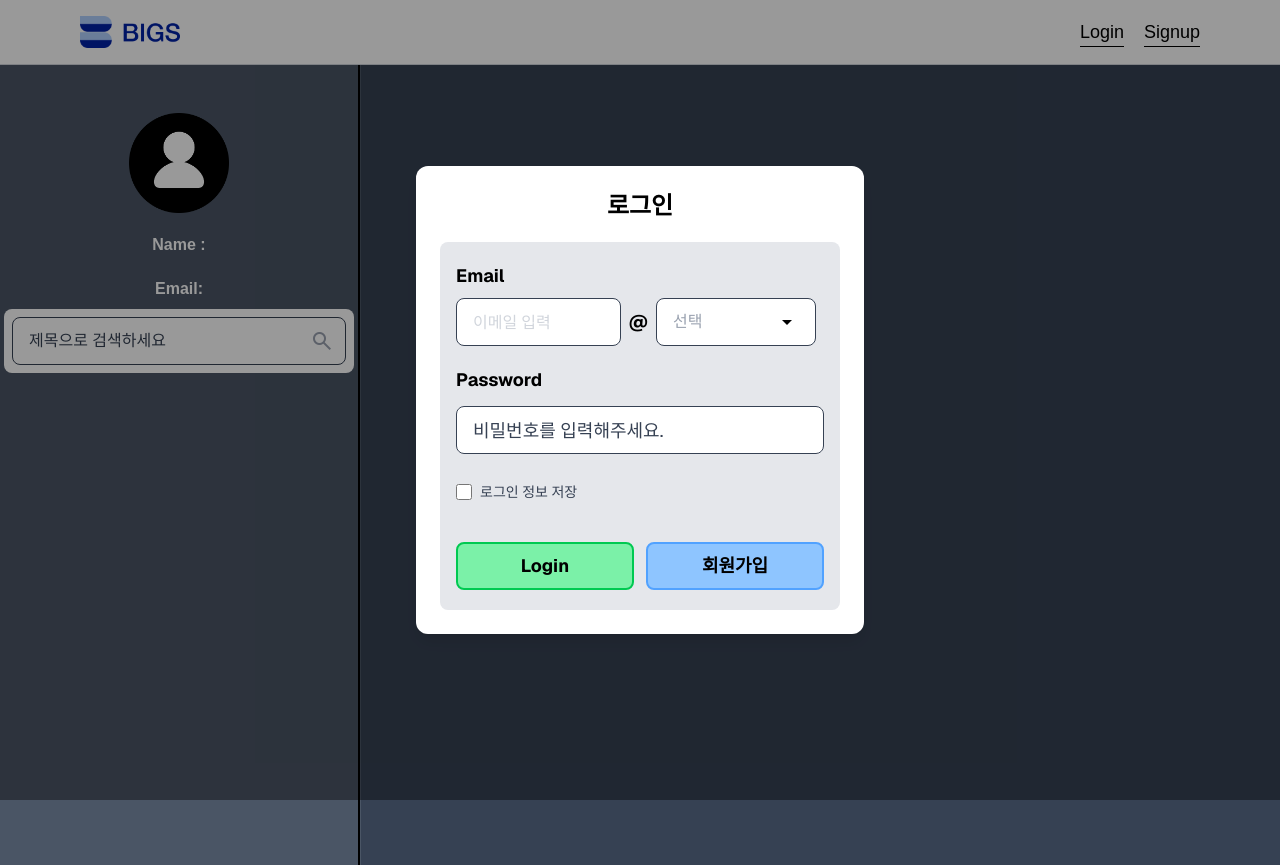
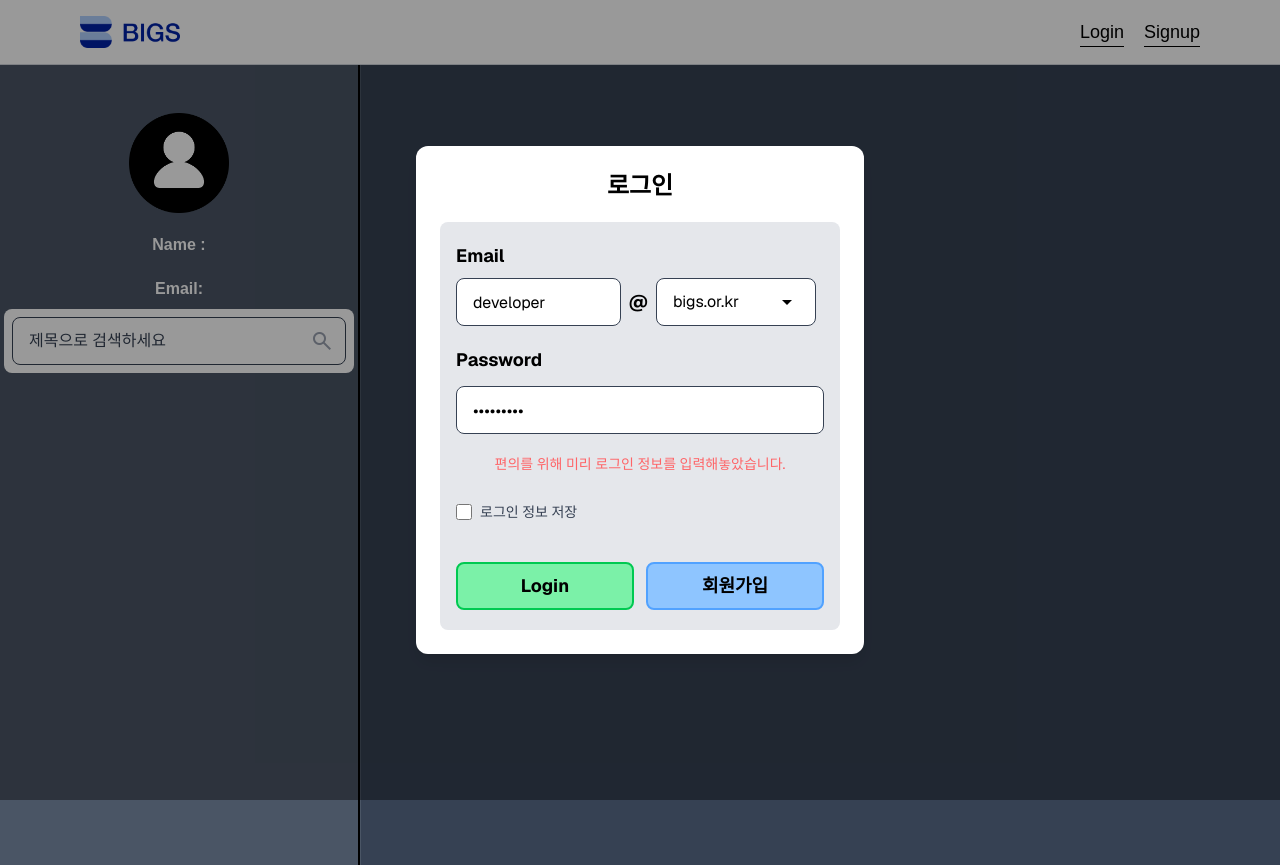
Before and after one commit to Hong-min1010/front-mission, a Next.js app: page / in a window 1280 px wide. Built offline with nearby package versions, Linux system fonts and the light colour scheme.

Commit message:
fix: default 로그인 정보 초기값 세팅

```diff
--- a/src/app/components/EmailInput.tsx
+++ b/src/app/components/EmailInput.tsx
@@ -90,6 +90,9 @@ const EmailInputBox: React.FC<EmailInputBoxProps> = ({
         onChange={handleLocalChange}
         placeholder="이메일 입력"
         disabled={disabled}
+        onKeyDown={(e) => {
+          if (e.key === 'Enter' && onButtonClick) onButtonClick();
+        }}
         className={`h-[48px] w-full px-4 border border-gray-700 rounded-lg text-base bg-white
           placeholder:text-gray-300 focus:outline-none focus:ring-2 focus:ring-gray-200 transition text-black
           ${msgType === "error" ? "border-red-500" : ""}`}
--- a/src/app/components/LoginModal.tsx
+++ b/src/app/components/LoginModal.tsx
@@ -32,14 +32,14 @@ const LoginModal: React.FC<LoginModalProps> = ({isOpen, onClose, onLoginSuccess,
 
   useEffect(() => {
     if (!isOpen) return;
-    setLocal("");
-    setDomain("선택");
+    setLocal("developer");
+    setDomain("bigs.or.kr");
     setDropdownOpen(false);
     setIsCustomDomain(false);
     setCustomDomain("");
     setEmailError(null);
     setPwError("");
-    setPassword("");
+    setPassword("123qwe!@#");
     setTouched(false);
     setRememberLogin(false);
   }, [isOpen]);
@@ -68,7 +68,7 @@ const LoginModal: React.FC<LoginModalProps> = ({isOpen, onClose, onLoginSuccess,
 
   const handleLogin = async () => {
     const effectiveDomain = isCustomDomain ? customDomain : domain;
-    const email = `${local}@${domain}`;
+    const email = `${local}@${effectiveDomain}`;
 
     if(!emailRegex.test(email)) {
       setEmailError("올바른 이메일 형식으로 입력해주세요.")
@@ -137,6 +137,7 @@ const LoginModal: React.FC<LoginModalProps> = ({isOpen, onClose, onLoginSuccess,
                   />
                   {pwError && <div className="text-red-500 text-sm mt-1">{pwError}</div>}
                 </div>
+                <span className="flex w-full justify-center text-sm text-red-400">편의를 위해 미리 로그인 정보를 입력해놓았습니다.</span>
                 <div className="flex items-center gap-2 mt-2">
                   <input
                     type="checkbox"
--- a/src/app/components/SearchBar.tsx
+++ b/src/app/components/SearchBar.tsx
@@ -2,6 +2,7 @@
 
 import CommonInputBox from "./CommonInputBox";
 
+// searchBar Type 지정
 interface SearchBarProps {
   value: string;
   onChange: (e: React.ChangeEvent<HTMLInputElement>) => void;
@@ -14,6 +15,7 @@ interface SearchBarProps {
   onKeyDown?: (e: React.KeyboardEvent<HTMLInputElement>) => void;
 };
 
+// SearchBar는 props를 받는 React의 함수형 컴포넌트임
 const SearchBar: React.FC<SearchBarProps> = ({
   value,
   onChange,
@@ -25,6 +27,8 @@ const SearchBar: React.FC<SearchBarProps> = ({
   onFocus,
   onKeyDown
 }) => {
+  // 사용자가 Enter를 쳤을 때 Enter 감지를 위한 React.keyBoardEvent<HTMLInputElement>
+  // -> input요소에서 Enter가 이루어졌을 때 실행
   const handleKeyDown = (e: React.KeyboardEvent<HTMLInputElement>) => {
     if (e.key === "Enter") onSubmit?.();
     onKeyDown?.(e);
--- a/src/app/components/Sidebar.tsx
+++ b/src/app/components/Sidebar.tsx
@@ -5,8 +5,10 @@ import { useEffect, useMemo, useRef, useState } from "react";
 import Link from "next/link";
 import useCategories from "../hooks/useCategories";
 
+// 게시글 타입 지정
 type Post = { id: number; title: string; category: string; createdAt: string };
 
+// props의 Type 지정
 interface SidebarProps {
   user?: { name?: string; email?: string } | null;
   search?: string;
@@ -26,6 +28,8 @@ export default function Sidebar({
   showSearch = true,
   posts = [],
 }: SidebarProps) {
+  // 사용자 정보를 부모 컴포넌트인 Main에서 props로 전달 받음
+  // uesr 객체나 null이나 undefined라면 빈 객체 반환
   const { name = "", email = "" } = user ?? {};
   const [focused, setFocused] = useState(false);
   const [activeIdx, setActiveIdx] = useState(-1);
```
Lines whose indentation alone changed are shown as unchanged.
